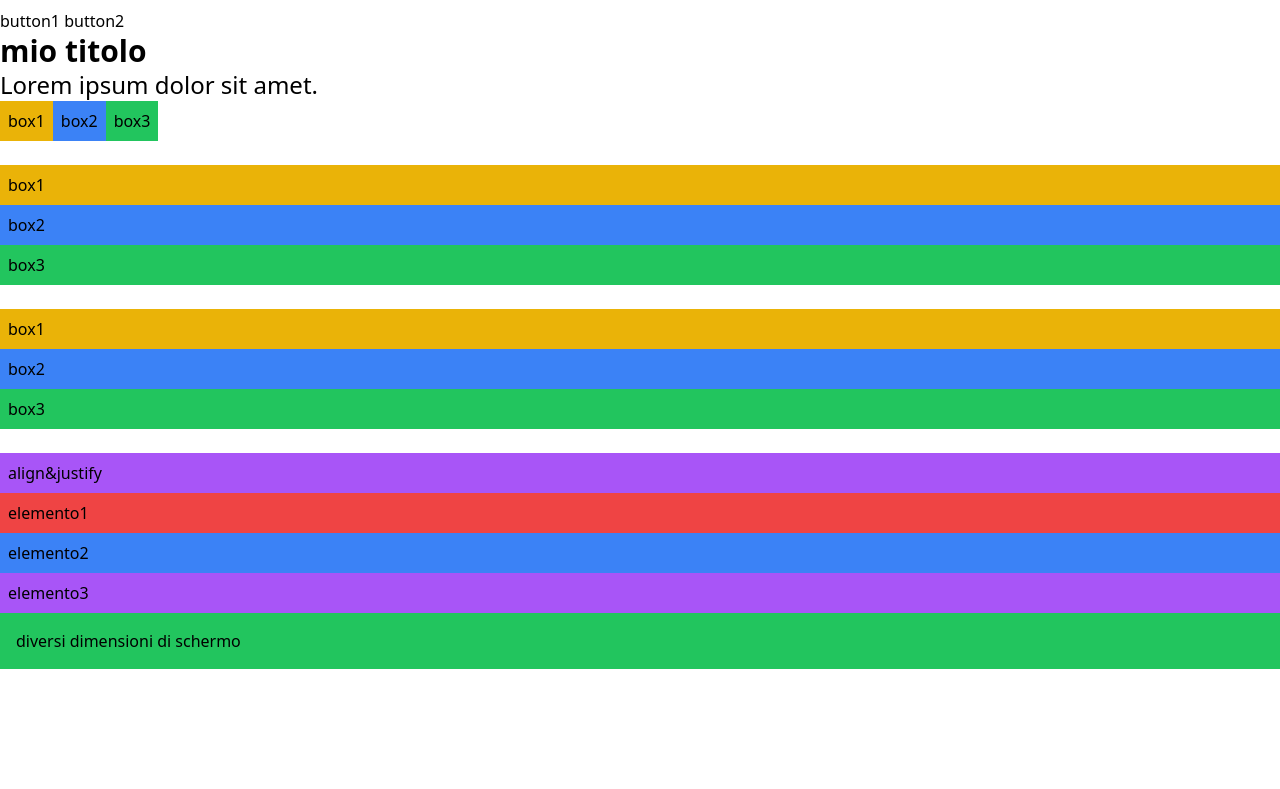
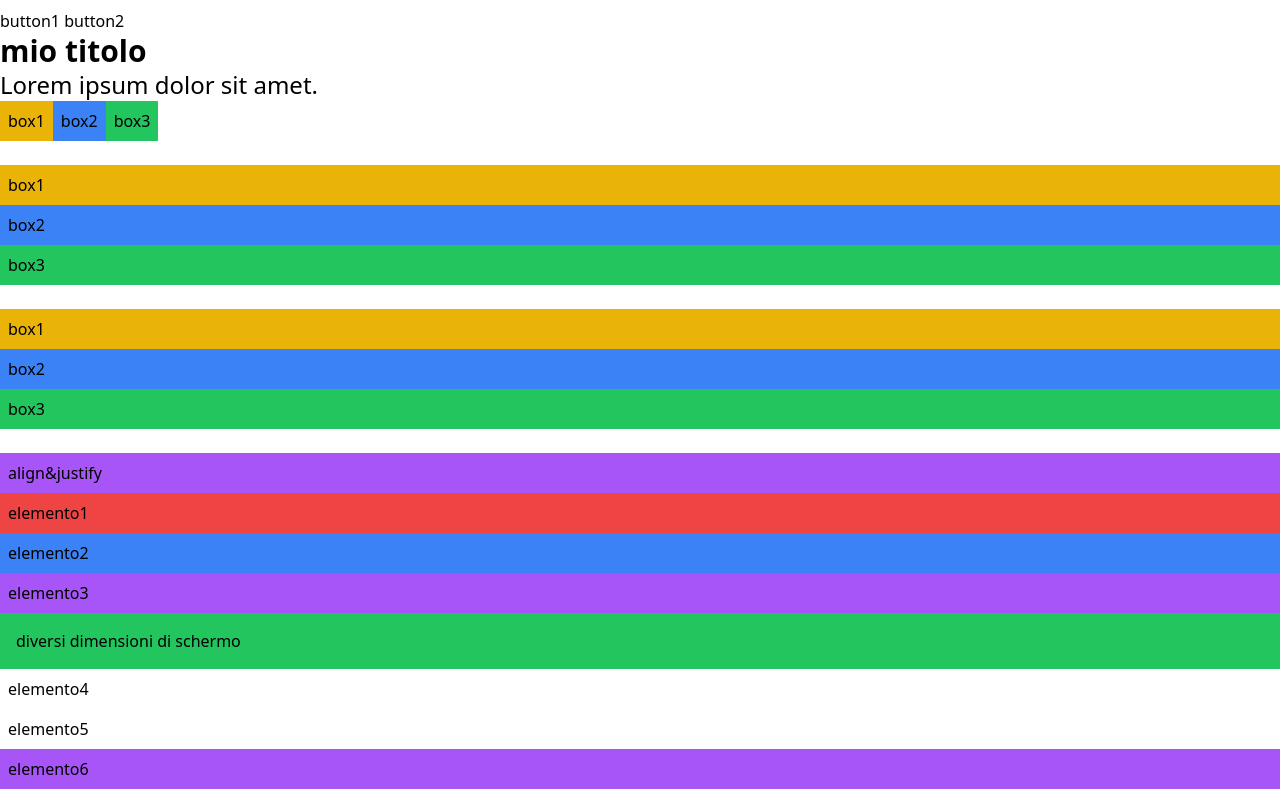
Before and after one commit to MBENE-DIEYE/tailwindCSS, a website: page index.html in a window 1280 px wide. Shown: the part 1273-2062 px from the top of the page. Before the commit the page ends 1942 px from the top, so only its background shows below. Drawn offline with nearby package versions, Linux system fonts and the light colour scheme.

Commit message:
condizionali

```diff
--- a/index.html
+++ b/index.html
@@ -188,6 +188,15 @@
         <div class="p-4 bg-gray-300 sm:bg-red-500 md:bg-blue-500 lg:bg-green-500">diversi dimensioni di schermo</div>
 
         <!-- grid -->
+         <div class="grid-col-1 md:grid-col-2 lg:grid-col-3">
+           <div class="bg-white-500 p-2">elemento4</div>
+            <div class="bg-black-500 p-2">elemento5</div>
+            <div class="bg-purple-500 p-2">elemento6</div>
+         </div>
+
+         <!-- condizionali -->
+
+         <div></div>
 </body>
 
 </html>
```
